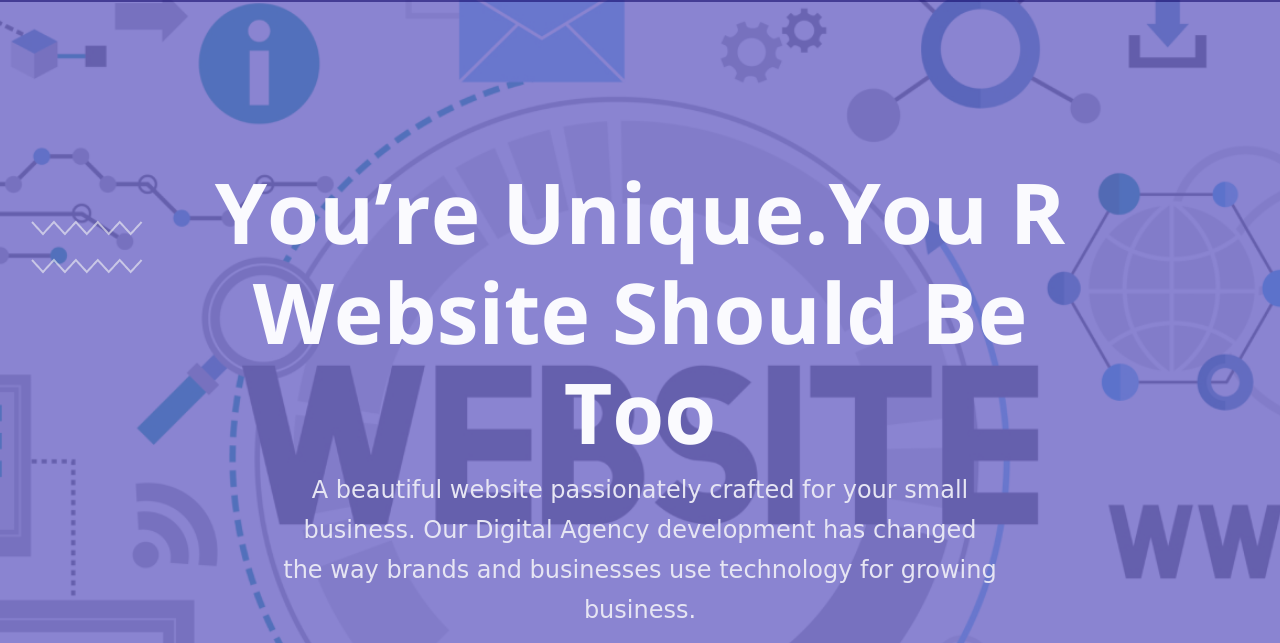
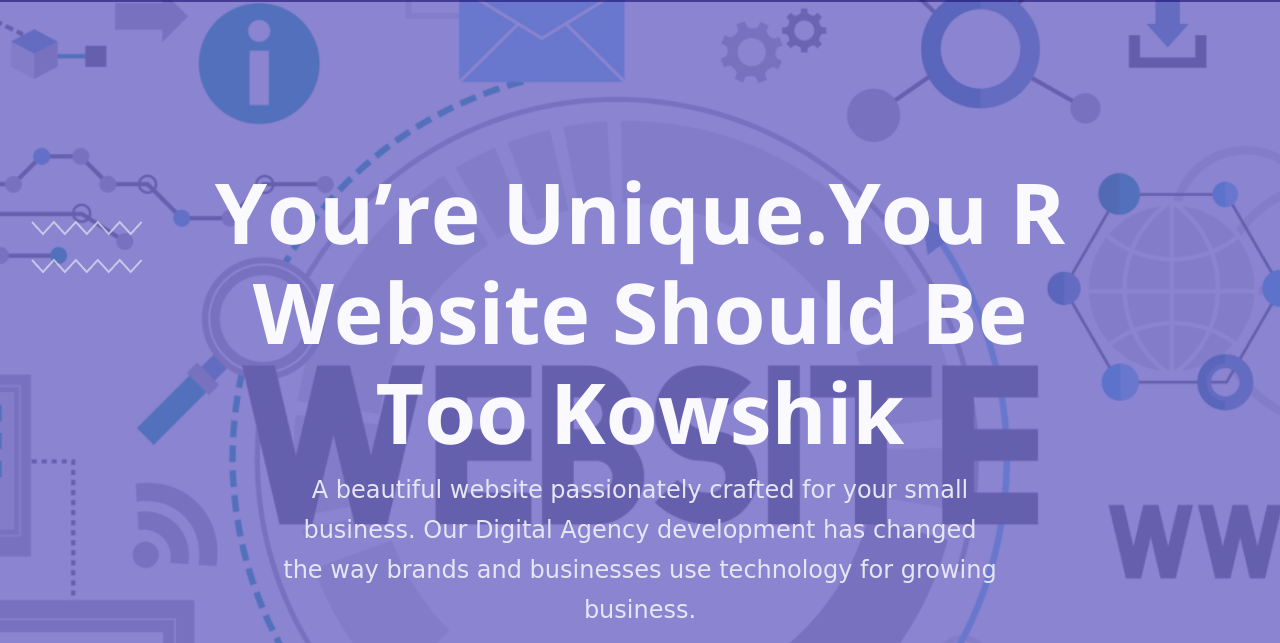
Before and after one commit to KowshikMERN/project-two, a plain HTML site: page index.html in a window 1280 px wide. Shown: the part 84-727 px from the top of the page. Drawn offline with nearby package versions, Linux system fonts and the light colour scheme; a web font is replaced by a local one.

Commit message:
one chanch

```diff
--- a/index.html
+++ b/index.html
@@ -66,7 +66,7 @@ banner PART START
     <div class="row">
       <div class="col-lg-10 m-auto text-center">
         <div class="banner-detailes ">
-            <h1>you’re unique.you r website should be too</h1>
+            <h1>you’re unique.you r website should be too kowshik</h1>
             <p>A beautiful website passionately crafted for your small business.  Our Digital Agency development has changed the way brands and businesses use technology for growing business. </p>
             <button class="one">get free quoto</button>
             <button class="two">Learn More</button>
```
